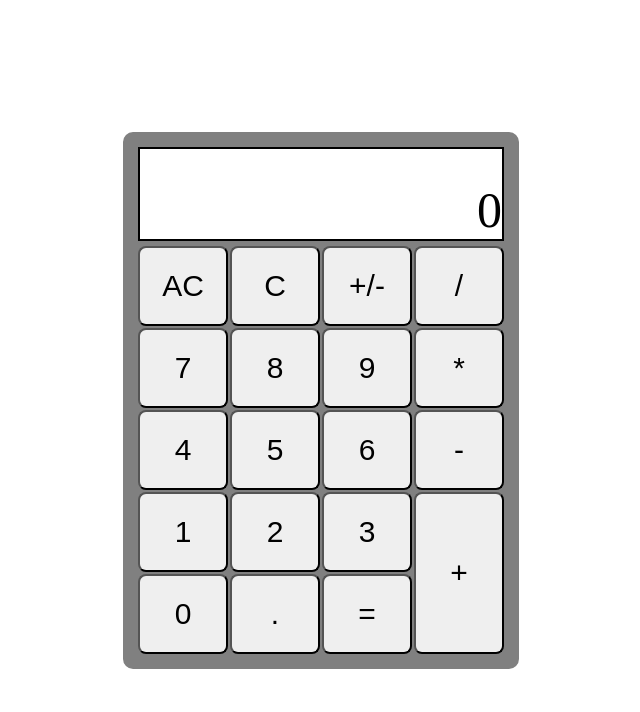
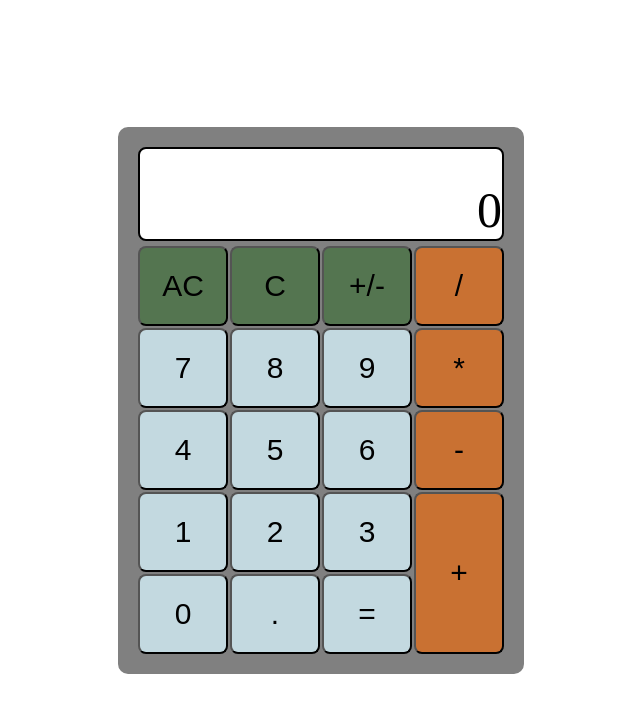
Before and after one commit to Danstro1/Calculator, a plain HTML site: page index.html in a window 1280 px wide. Shown: the whole page, without its empty margins (319-959 px from the left). Drawn offline with Linux system fonts and the light colour scheme.

Commit message:
Add background-color to buttons

```diff
--- a/index.html
+++ b/index.html
@@ -15,31 +15,31 @@
         </div>
         <div class="buttons">
             <div class="first">
-                <button class="clear-all">AC</button>
+                <button class="clear-all non-operation">AC</button>
                 <button class="number">7</button>
                 <button class="number">4</button>
                 <button class="number">1</button>
                 <button class="number">0</button>
             </div>
             <div class="second">
-                <button class="clear-one">C</button>
+                <button class="clear-one non-operation">C</button>
                 <button class="number">8</button>
                 <button class="number">5</button>
                 <button class="number">2</button>
                 <button class="decimal">.</button>
             </div>
             <div class="third">
-                <button class="sign">+/-</button>
+                <button class="sign non-operation">+/-</button>
                 <button class="number">9</button>
                 <button class="number">6</button>
                 <button class="number">3</button>
                 <button class="equality">=</button>
             </div>
             <div class="fourth">
-                <button>/</button>
-                <button>*</button>
-                <button>-</button>
-                <button class="plus-button">+</button>
+                <button class="operation">/</button>
+                <button class="operation">*</button>
+                <button class="operation">-</button>
+                <button class="plus-button operation">+</button>
             </div>
         </div>
     </div>
--- a/style.css
+++ b/style.css
@@ -40,10 +40,13 @@ body{
     text-align: right;
     overflow-wrap: break-word;
     word-break: break-all;
+    border-radius: 8px;
 }
+
 .main-screen{
     min-height: 58px;
 }
+
 .sub-screen{
     align-self: flex-end;
     font-size: 20px;
@@ -59,7 +62,7 @@ button{
 }
 
 .main{
-    border: 15px solid gray;
+    border: 20px solid gray;
     border-radius: 10px;
     background-color: gray;
 }
@@ -71,3 +74,17 @@ button:hover{
 button:active{
     background-image: linear-gradient(rgb(0 0 0/30%) 0 0);
 }
+
+.operation{
+    background-color: #c97132;
+}
+
+.non-operation{
+    background-color: #547550;
+}
+
+.number,
+.decimal,
+.equality{
+    background-color: #c3d9e0;
+}
```
